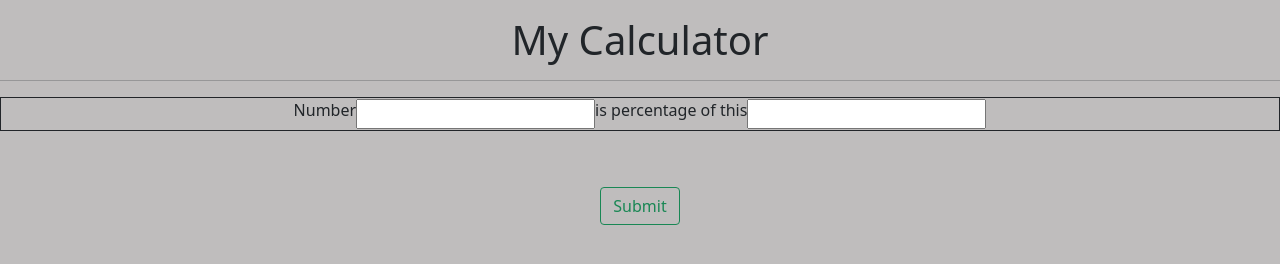
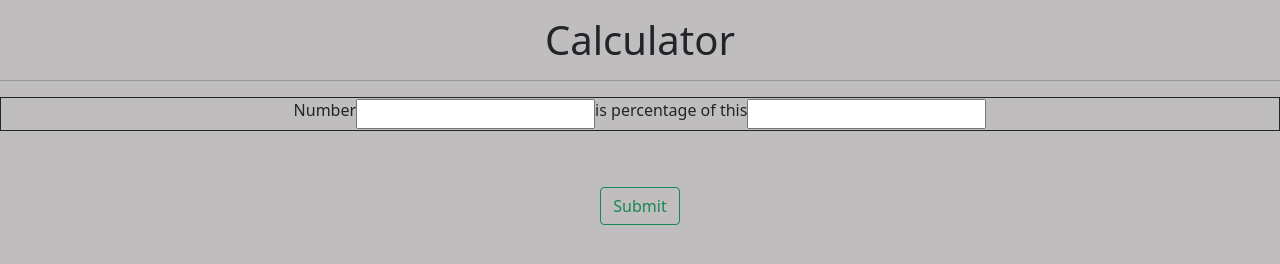
Before and after one commit to ajaz-patel/Html_Css_Js, a plain HTML site: page javascript/calculater.html in a window 1280 px wide. Drawn offline with nearby package versions, Linux system fonts and the light colour scheme.

Commit message:
revert changes

```diff
--- a/javascript/calculater.html
+++ b/javascript/calculater.html
@@ -11,7 +11,7 @@
     <title>Percentage Calculator By Ajaz</title>
   </head>
   <body style="background-color: rgb(191, 189, 189);">
-    <h1 class="mt-3"><center>My Calculator</center></h1>
+    <h1 class="mt-3"><center>Calculator</center></h1>
     <hr>
     <form>
         <div class="d-flex justify-content-center align-items-center border border-dark">
```
